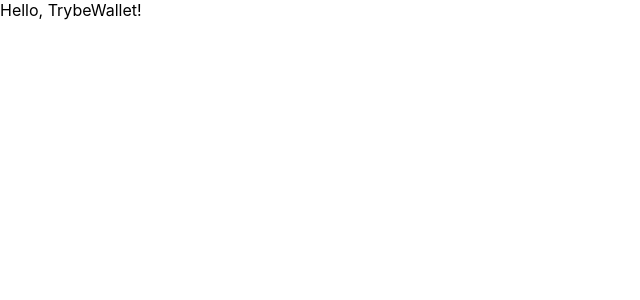
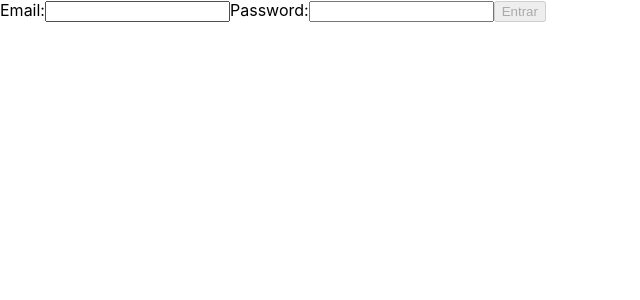
Before and after one commit to DannOut/TrybeWallet, a React (Create React App) app: page / in a window 1280 px wide. Shown: the top 300 px of the page, without its empty margins (0-640 px from the left). Built offline with nearby package versions, Linux system fonts and the light colour scheme.

Commit message:
Q01 feita

```diff
--- a/src/App.js
+++ b/src/App.js
@@ -1,7 +1,17 @@
-import React from 'react';
+import React, { Component } from 'react';
+import { Switch, Route } from 'react-router-dom';
+import Login from './pages/Login';
+import Wallet from './pages/Wallet';
 
-function App() {
-  return <div>Hello, TrybeWallet!</div>;
+export default class App extends Component {
+  render() {
+    return (
+      <div>
+        <Switch>
+          <Route exact path="/" render={ (props) => <Login { ...props } /> } />
+          <Route path="/carteira" component={ Wallet } />
+        </Switch>
+      </div>
+    );
+  }
 }
-
-export default App;
--- a/src/index.js
+++ b/src/index.js
@@ -2,12 +2,16 @@ import React from 'react';
 import ReactDOM from 'react-dom';
 import { BrowserRouter } from 'react-router-dom';
 import './index.css';
+import { Provider } from 'react-redux';
 import App from './App';
 import * as serviceWorker from './serviceWorker';
+import store from './redux/store';
 
 ReactDOM.render(
   <BrowserRouter>
-    <App />
+    <Provider store={ store }>
+      <App />
+    </Provider>
   </BrowserRouter>,
   document.getElementById('root'),
 );
--- /dev/null
+++ b/src/pages/Login.jsx
@@ -0,0 +1,118 @@
+import React from 'react';
+import PropTypes from 'prop-types';
+import { connect } from 'react-redux';
+import { loginAction } from '../redux/actions';
+
+const EMAIL_HTML_ATTRIB = 'email';
+const PASSWORD_HTML_ATTRIB = 'password';
+const MIN_LENGTH_PASSWORD = 6;
+
+class Login extends React.Component {
+  state = {
+    email: '',
+    password: '',
+    isDisabled: true,
+  };
+
+  componentDidMount() {
+    this.handleFormValidation();
+  }
+
+  // * Function responsible to handle Change inside HTML
+  handleChange = ({ target }) => {
+    const { id, value } = target;
+    this.setState(
+      {
+        [id]: value,
+      },
+      () => this.handleFormValidation(),
+    );
+  };
+
+  // * Email validation, same Regex used in TrybeTunes
+  handleEmailValidation = () => {
+    const { email } = this.state;
+    const regex = /^[a-zA-Z0-9.!#$%&'*+/=?^_`{|}~-]+@[A-Z0-9.-]+.[A-Z]{2,}$/gim;
+    return regex.test(email);
+  };
+
+  // * Simple Password validation
+  handlePasswordValidation = () => {
+    const { password } = this.state;
+    const passwordValidated = password.length >= MIN_LENGTH_PASSWORD;
+    return passwordValidated;
+  };
+
+  // * Form validation
+  handleFormValidation = () => {
+    const isFormValited = (this.handleEmailValidation()
+      && this.handlePasswordValidation());
+    this.setState({
+      isDisabled: !isFormValited,
+    });
+  };
+
+  //
+  handleLoginSubmit = () => {
+    const { history, setUser } = this.props;
+    const { email } = this.state;
+
+    setUser(email);
+    history.push('/carteira');
+  };
+
+  render() {
+    const { email, password, isDisabled } = this.state;
+    return (
+      <form>
+        <label htmlFor={ EMAIL_HTML_ATTRIB }>
+          Email:
+          <input
+            type={ EMAIL_HTML_ATTRIB }
+            name={ EMAIL_HTML_ATTRIB }
+            id={ EMAIL_HTML_ATTRIB }
+            data-testid="email-input"
+            onChange={ this.handleChange }
+            value={ email }
+          />
+        </label>
+        <label htmlFor={ PASSWORD_HTML_ATTRIB }>
+          Password:
+          <input
+            type={ PASSWORD_HTML_ATTRIB }
+            name={ PASSWORD_HTML_ATTRIB }
+            id={ PASSWORD_HTML_ATTRIB }
+            data-testid="password-input"
+            onChange={ this.handleChange }
+            value={ password }
+          />
+        </label>
+        <button
+          type="button"
+          disabled={ isDisabled }
+          placeholder="type your password"
+          onClick={ this.handleLoginSubmit }
+        >
+          Entrar
+        </button>
+      </form>
+    );
+  }
+}
+
+Login.propTypes = {
+  history: PropTypes.shape({
+    push: PropTypes.func.isRequired,
+  }).isRequired,
+  setUser: PropTypes.func.isRequired,
+};
+
+const mapStateToProps = (state) => ({
+  user: state.user.email,
+});
+
+const mapDispatchToProps = (dispatch) => ({
+  setUser: (state) => dispatch(loginAction(state)),
+});
+
+export default connect(mapStateToProps, mapDispatchToProps)(Login);
--- a/src/pages/Wallet.js
+++ b/src/pages/Wallet.js
@@ -2,7 +2,7 @@ import React from 'react';
 
 class Wallet extends React.Component {
   render() {
-    return <div>TrybeWallet</div>;
+    return <div>Você chegou em /carteira !! </div>;
   }
 }
 
--- a/src/redux/actions/index.js
+++ b/src/redux/actions/index.js
@@ -1 +1,15 @@
 // Coloque aqui suas actions
+import { VERIFICAR_NOME_DEPOIS, LOGIN_USER } from './types';
+
+export const loginAction = (userData) => ({
+  type: LOGIN_USER,
+  payload: userData,
+});
+
+export const VERIFICAR = (walletData) => {
+  console.log(walletData);
+  return {
+    type: VERIFICAR_NOME_DEPOIS,
+    payload: walletData,
+  };
+};
--- /dev/null
+++ b/src/redux/actions/types.js
@@ -0,0 +1,4 @@
+export const LOGIN_USER = 'LOGIN_USER';
+
+// TODO -> fazer a segunda action
+export const VERIFICAR_NOME_DEPOIS = 'NARUTOKUN';
--- a/src/redux/reducers/index.js
+++ b/src/redux/reducers/index.js
@@ -1,5 +1,10 @@
-// import user from './user';
+import { combineReducers } from 'redux';
+import user from './user';
 // import wallet from './wallet';
 
 // Configure os seus reducers.
 // ATENÇÃO: você obrigatoriamente tem que utilizar as chaves "user" e "wallet" no seu estado global
+
+const rootReducer = combineReducers({ user });
+
+export default rootReducer;
--- a/src/redux/reducers/user.js
+++ b/src/redux/reducers/user.js
@@ -1 +1,20 @@
 // Esse reducer será responsável por tratar as informações da pessoa usuária
+import { LOGIN_USER } from '../actions/types';
+
+const INITIAL_STATE = {
+  email: '',
+};
+
+const user = (state = INITIAL_STATE, action) => {
+  switch (action.type) {
+  case LOGIN_USER:
+    return {
+      ...state,
+      email: action.payload,
+    };
+  default:
+    return state;
+  }
+};
+
+export default user;
--- a/src/redux/store.js
+++ b/src/redux/store.js
@@ -1 +1,13 @@
 // configure aqui sua store
+import { createStore } from 'redux';
+import { composeWithDevTools } from '@redux-devtools/extension';
+import rootReducer from './reducers';
+
+const store = createStore(rootReducer, composeWithDevTools());
+
+//! verificar se é o lugar certo
+if (window.Cypress) {
+  window.store = store;
+}
+
+export default store;
```
Also changed, not shown: src/pages/Login.js (deleted, +0 -9 lines).
